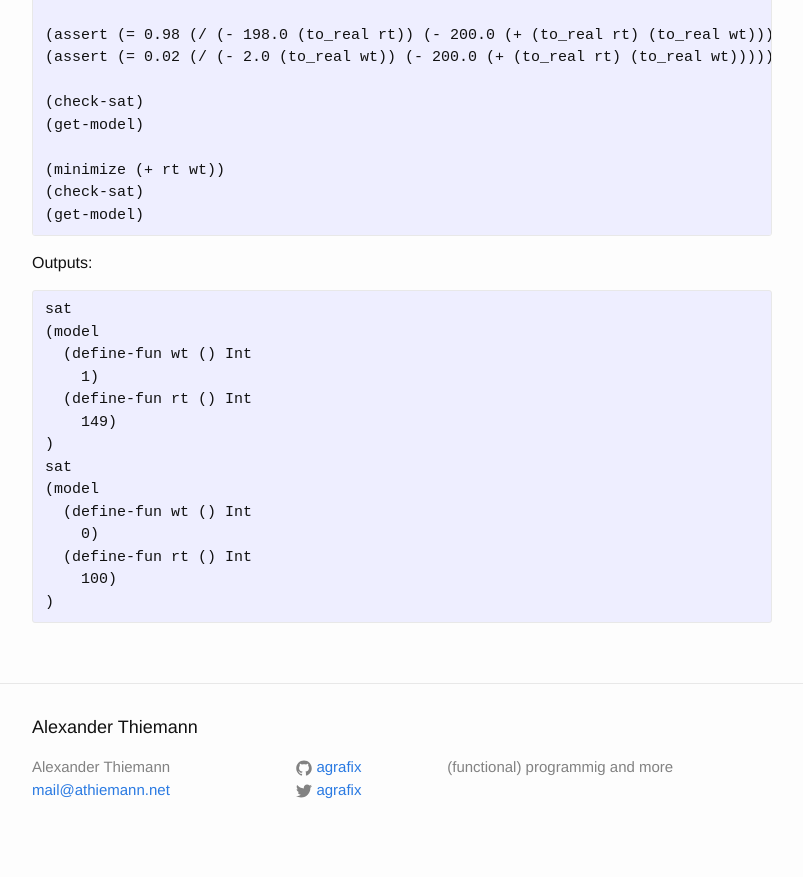
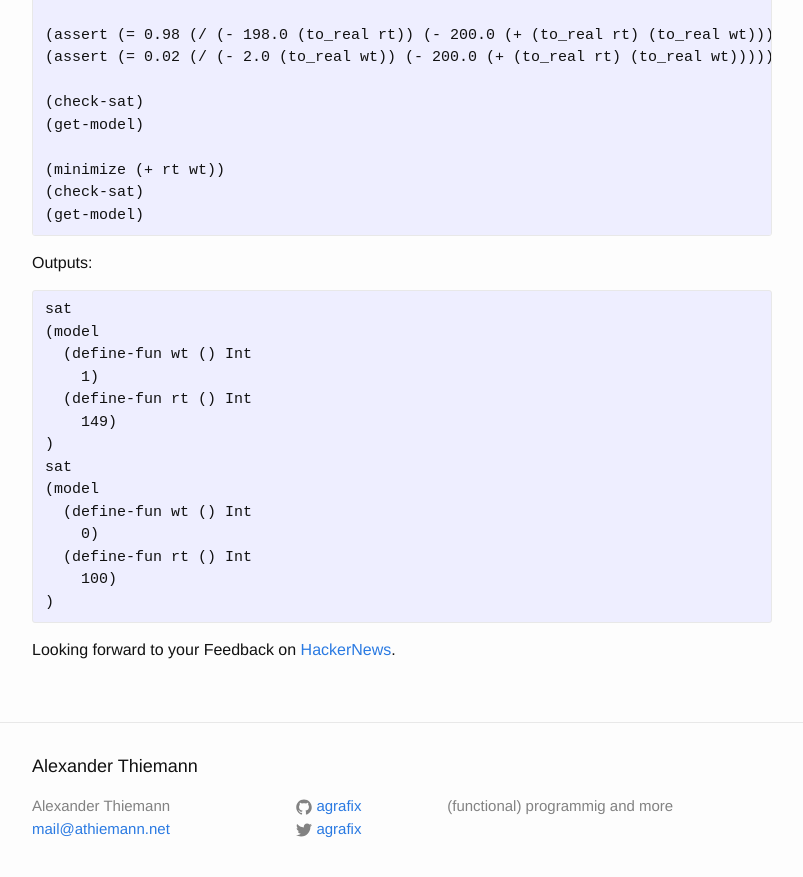
Before and after one commit to agrafix/homepage, a Jekyll site: the page built from _posts/2016-06-26-interview-question-wine-bottles.md, in a window 1280 px wide and 900 px high, scrolled down 849 px. Shown: the top 877 px of the window, without its empty margins (238-1041 px from the left). Built offline with Jekyll 4.4.1, drawn with Linux system fonts in a browser that asks for light colours; formulas are drawn with MathJax 3.

Commit message:
add link about hn submission

````diff
--- a/_posts/2016-06-26-interview-question-wine-bottles.md
+++ b/_posts/2016-06-26-interview-question-wine-bottles.md
@@ -61,4 +61,7 @@ sat
 )
 ```
 
+Looking forward to your Feedback on [HackerNews][hn].
+
 [z3]: https://github.com/Z3Prover/z3
+[hn]: https://news.ycombinator.com/item?id=11980652
````
